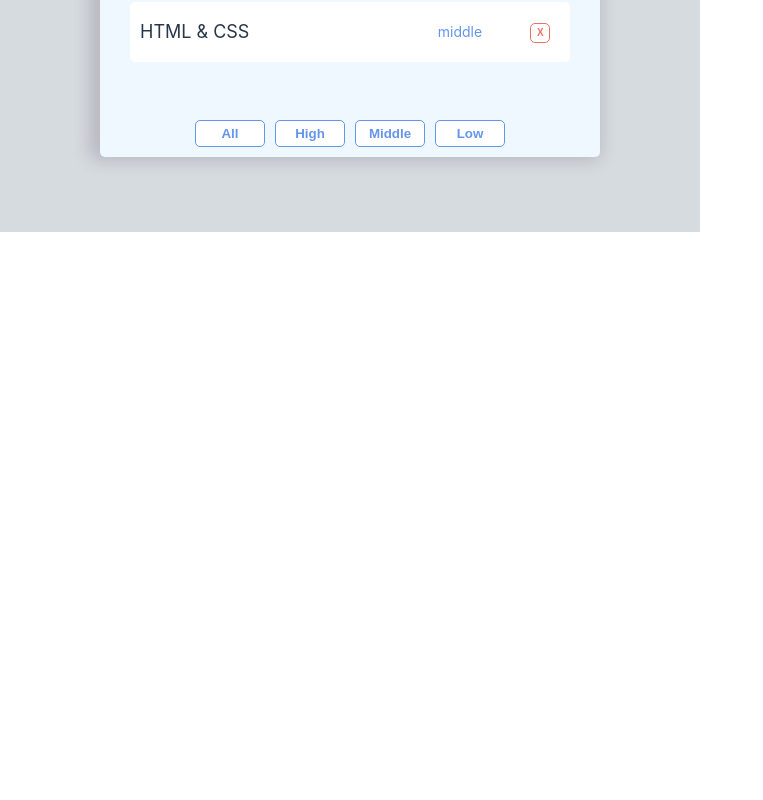
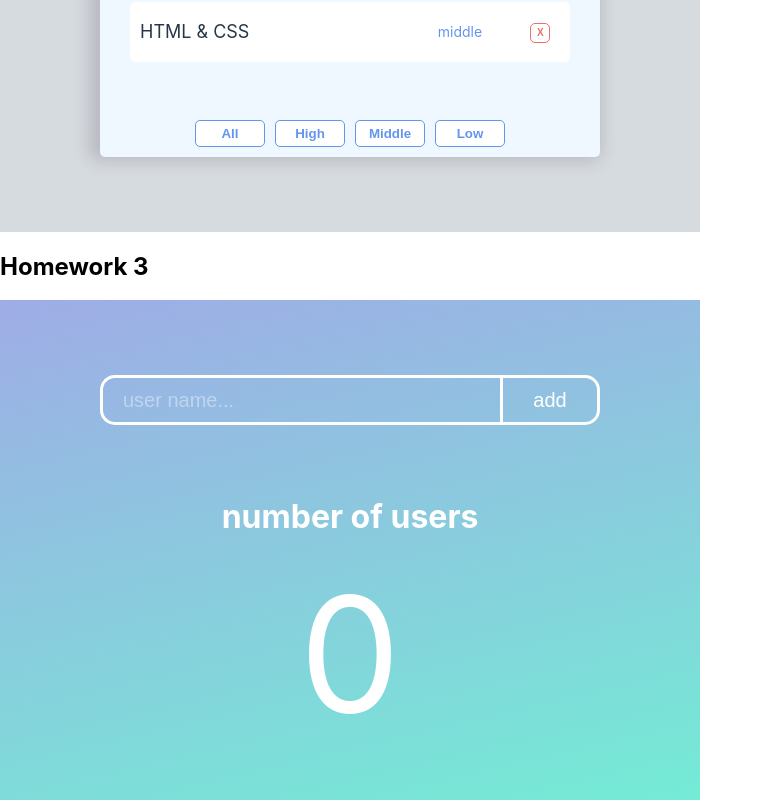
Before and after one commit to aliakseikulba/react-edu-tasks, a React (Create React App) app: page / in a window 1280 px wide. Shown: the part 846-1646 px from the top of the page, without its empty margins (0-763 px from the left). Before the commit the page ends 1078 px from the top, so only its background shows below. Built offline with nearby package versions, Linux system fonts and the light colour scheme.

Commit message:
add users task completed

```diff
--- a/package.json
+++ b/package.json
@@ -10,10 +10,12 @@
     "@types/node": "^12.0.0",
     "@types/react": "^17.0.0",
     "@types/react-dom": "^17.0.0",
+    "@types/uuid": "^8.3.1",
     "react": "^17.0.2",
     "react-dom": "^17.0.2",
     "react-scripts": "4.0.3",
     "typescript": "^4.1.2",
+    "uuid": "^8.3.2",
     "web-vitals": "^1.0.1"
   },
   "homepage": "https://aliakseikulba.github.io/react-edu-tasks",
--- a/src/p1-main/m1-ui/u1-app/App.tsx
+++ b/src/p1-main/m1-ui/u1-app/App.tsx
@@ -1,7 +1,8 @@
-import React from 'react'
-import s from './App.module.css'
-import HW1 from '../../../p2-homeworks/h1/HW1'
+import React from 'react';
+import s from './App.module.css';
+import HW1 from '../../../p2-homeworks/h1/HW1';
 import HW2 from '../../../p2-homeworks/h2/HW2';
+import HW3 from '../../../p2-homeworks/h3/HW3';
 
 function App() {
   return (
@@ -10,12 +11,13 @@ function App() {
       <HW1/>
       <h2>Homework 2</h2>
       <HW2/>
-      {/*<HW3/>*/}
+      <h2>Homework 3</h2>
+      <HW3/>
       {/*<HW4/>*/}
       {/*<HW5/>*/}
 
     </div>
-  )
+  );
 }
 
-export default App
+export default App;
--- a/src/p2-homeworks/h3/Greeting.module.css
+++ b/src/p2-homeworks/h3/Greeting.module.css
@@ -1,7 +1,103 @@
-.someClass {
-
+.wrapper {
+    background-color: #74EBD5;
+    background-image: linear-gradient(347deg, #74EBD5 0%, #9FACE6 100%);
+    width: 700px;
+    height: 500px;
+    display: flex;
+    align-items: center;
+    justify-content: space-around;
 }
 
-.error {
-    border: 1px solid red;
+.content {
+    width: 500px;
+    height: 350px;
+    display: flex;
+    flex-direction: column;
+    align-items: center;
 }
+
+.addFormBlock {
+}
+
+.addInput {
+    box-sizing: border-box;
+    background: transparent;
+    border: 3px solid #FFFFFF;
+    border-radius: 15px 0 0 15px;
+    border-right: 0;
+    outline: none;
+    color: #FFFFFF;
+    width: 400px;
+    height: 50px;
+    font-size: 20px;
+    padding-left: 20px;
+}
+
+.addInput::placeholder {
+    color: #FFFFFF;
+    opacity: 0.4;
+}
+
+.errorInput {
+    box-sizing: border-box;
+    background: transparent;
+    border: 3px solid #FFFFFF;
+    border-radius: 15px 0 0 15px;
+    border-right: 0;
+    outline: none;
+    color: #FFFFFF;
+    width: 400px;
+    height: 50px;
+    font-size: 20px;
+    padding-left: 20px;
+    opacity: 0.7;
+}
+
+.errorInput::placeholder {
+    color: #FFFFFF;
+    opacity: 0.4;
+}
+
+.addButton {
+    box-sizing: border-box;
+    background: transparent;
+    border: 3px solid #FFFFFF;
+    border-radius: 0 15px 15px 0;
+    outline: none;
+    width: 100px;
+    color: #FFFFFF;
+    height: 50px;
+    font-size: 20px;
+    text-align: center
+}
+
+.errorButton {
+    box-sizing: border-box;
+    background: transparent;
+    border: 3px solid #FFFFFF;
+    border-radius: 0 15px 15px 0;
+    outline: none;
+    width: 100px;
+    color: #FFFFFF;
+    height: 50px;
+    font-size: 20px;
+    text-align: center;
+    opacity: 0.7;
+}
+
+.errorTip {
+    height: 40px;
+    padding-top: 10px;
+    color: #FF4433;
+    font-size: 12px;
+}
+
+.usersCount {
+    text-align: center;
+    color: #FFFFFF;
+    flex: 1 1 auto;
+}
+
+.usersCount>div{
+    font-size: 160px;
+}
--- a/src/p2-homeworks/h3/Greeting.tsx
+++ b/src/p2-homeworks/h3/Greeting.tsx
@@ -1,28 +1,47 @@
-import React from 'react'
-import s from './Greeting.module.css'
+import React, {ChangeEvent, KeyboardEvent} from 'react';
+import s from './Greeting.module.css';
 
 type GreetingPropsType = {
-    name: any // need to fix any
-    setNameCallback: any // need to fix any
-    addUser: any // need to fix any
-    error: any // need to fix any
-    totalUsers: any // need to fix any
+  name: string
+  setNameCallback: (e: ChangeEvent<HTMLInputElement>) => void
+  addUser: () => void
+  error: string
+  totalUsers: number
 }
 
 // презентационная компонента (для верстальщика)
 const Greeting: React.FC<GreetingPropsType> = (
-    {name, setNameCallback, addUser, error, totalUsers} // деструктуризация пропсов
+  {name, setNameCallback, addUser, error, totalUsers}
 ) => {
-    const inputClass = s.error // need to fix with (?:)
+  const inputClass = error === '' ? s.addInput : s.errorInput;
+  const buttonClass = error === '' ? s.addButton : s.errorButton;
 
-    return (
-        <div>
-            <input value={name} onChange={setNameCallback} className={inputClass}/>
-            <span>{error}</span>
-            <button onClick={addUser}>add</button>
-            <span>{totalUsers}</span>
+  const onKeyPressHandle = (e: KeyboardEvent<HTMLInputElement>) => {
+    if (e.key === 'Enter') {
+      addUser();
+    }
+  };
+
+  return (
+    <div className={s.wrapper}>
+      <div className={s.content}>
+      <div className={s.addFormBlock}>
+          <input
+            value={name}
+            placeholder='user name...'
+            onChange={setNameCallback}
+            className={inputClass}
+            onKeyPress={onKeyPressHandle}/>
+          <button className={buttonClass} onClick={addUser}>add</button>
+        <div className={s.errorTip}>{error}</div>
         </div>
-    )
-}
+        <div className={s.usersCount}>
+          <h1>number of users</h1>
+          <div>{totalUsers}</div>
+        </div>
+      </div>
+    </div>
+  );
+};
 
-export default Greeting
+export default Greeting;
--- a/src/p2-homeworks/h3/GreetingContainer.tsx
+++ b/src/p2-homeworks/h3/GreetingContainer.tsx
@@ -1,28 +1,39 @@
-import React, {useState} from 'react'
-import Greeting from './Greeting'
+import React, {ChangeEvent, useState} from 'react';
+import Greeting from './Greeting';
+import {UserType} from './HW3';
+import {notStrictEqual} from 'assert';
 
 type GreetingContainerPropsType = {
-    users: any // need to fix any
-    addUserCallback: any // need to fix any
+  users: UserType[]
+  addUserCallback: (name: string) => void
 }
 
-// более простой и понятный для новичков
-// function GreetingContainer(props: GreetingPropsType) {
+// уровень локальной логики
+const GreetingContainer: React.FC<GreetingContainerPropsType> = ({users, addUserCallback}) => {
+  const [name, setName] = useState<string>('');
+  const [error, setError] = useState<string>('');
 
-// более современный и удобный для про :)
-// уровень локальной логики
-const GreetingContainer: React.FC<GreetingContainerPropsType> = ({users, addUserCallback}) => { // деструктуризация пропсов
-    const [name, setName] = useState<any>('') // need to fix any
-    const [error, setError] = useState<any>('') // need to fix any
+  const setNameCallback = (e: ChangeEvent<HTMLInputElement>) => {
+    const nameValidation = /^[a-zA-Z]{0,30}$/;
+    if (!nameValidation.test(e.currentTarget.value) && (e.currentTarget.value)) {
+      setError('You have entered invalid characters. Use only a-z (not case-sensitive, less then 30' +
+        ' characters).');
+      setName('');
+    } else {
+      setName(e.currentTarget.value);
+      setError('');
+    }
+  };
 
-    const setNameCallback = (e: any) => { // need to fix any
-        setName('') // need to fix
+  const addUser = () => {
+    if (name) {
+      addUserCallback(name);
+      alert(`Hello, ${name}!`);
+      setName('');
     }
-    const addUser = () => {
-        alert(`Hello  !`) // need to fix
-    }
+  };
 
-    const totalUsers = 0 // need to fix
+  const totalUsers = users.length;
 
   return (
     <Greeting
@@ -32,7 +43,7 @@ const GreetingContainer: React.FC<GreetingContainerPropsType> = ({users, addUser
       error={error}
       totalUsers={totalUsers}
     />
-    )
-}
+  );
+};
 
-export default GreetingContainer
+export default GreetingContainer;
--- a/src/p2-homeworks/h3/HW3.tsx
+++ b/src/p2-homeworks/h3/HW3.tsx
@@ -1,34 +1,26 @@
-import React, {useState} from 'react'
-import GreetingContainer from './GreetingContainer'
+import React, {useState} from 'react';
+import GreetingContainer from './GreetingContainer';
+import {v1} from 'uuid';
 
 // types
 export type UserType = {
-    _id: any // need to fix any
-    name: any // need to fix any
+  _id: string
+  name: string
 }
 
 // уровень работы с глобальными данными
 function HW3() {
-    const [users, setUsers] = useState<any>([]) // need to fix any
+  const [users, setUsers] = useState<UserType[]>([]);
 
-    const addUserCallback = (name: any) => { // need to fix any
-        setUsers([]) // need to fix
-    }
+  const addUserCallback = (name: string) => {
+    setUsers([...users, {_id: v1(), name}]);
+  };
 
-    return (
-        <div>
-            <hr/>
-            homeworks 3
-
-            {/*should work (должно работать)*/}
-            <GreetingContainer users={users} addUserCallback={addUserCallback}/>
-
-            <hr/>
-            {/*для личного творчества, могу проверить*/}
-            {/*<AlternativeGreeting/>*/}
-            <hr/>
-        </div>
-    )
+  return (
+    <div>
+      <GreetingContainer users={users} addUserCallback={addUserCallback}/>
+    </div>
+  );
 }
 
-export default HW3
+export default HW3;
```
Also changed, not shown: 1 other file (tests, documents, lock files or other folders). Lines whose indentation alone changed are shown as unchanged.
